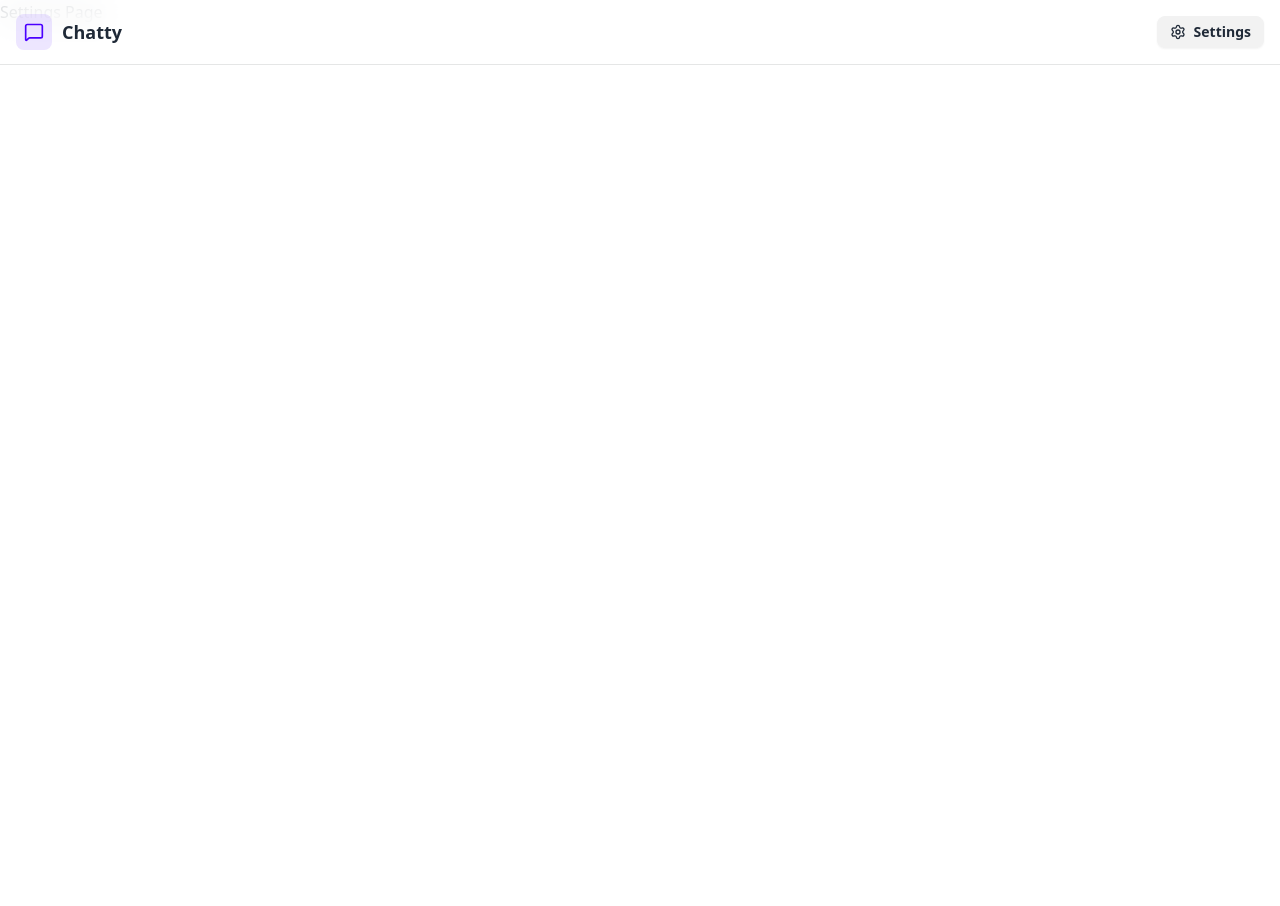
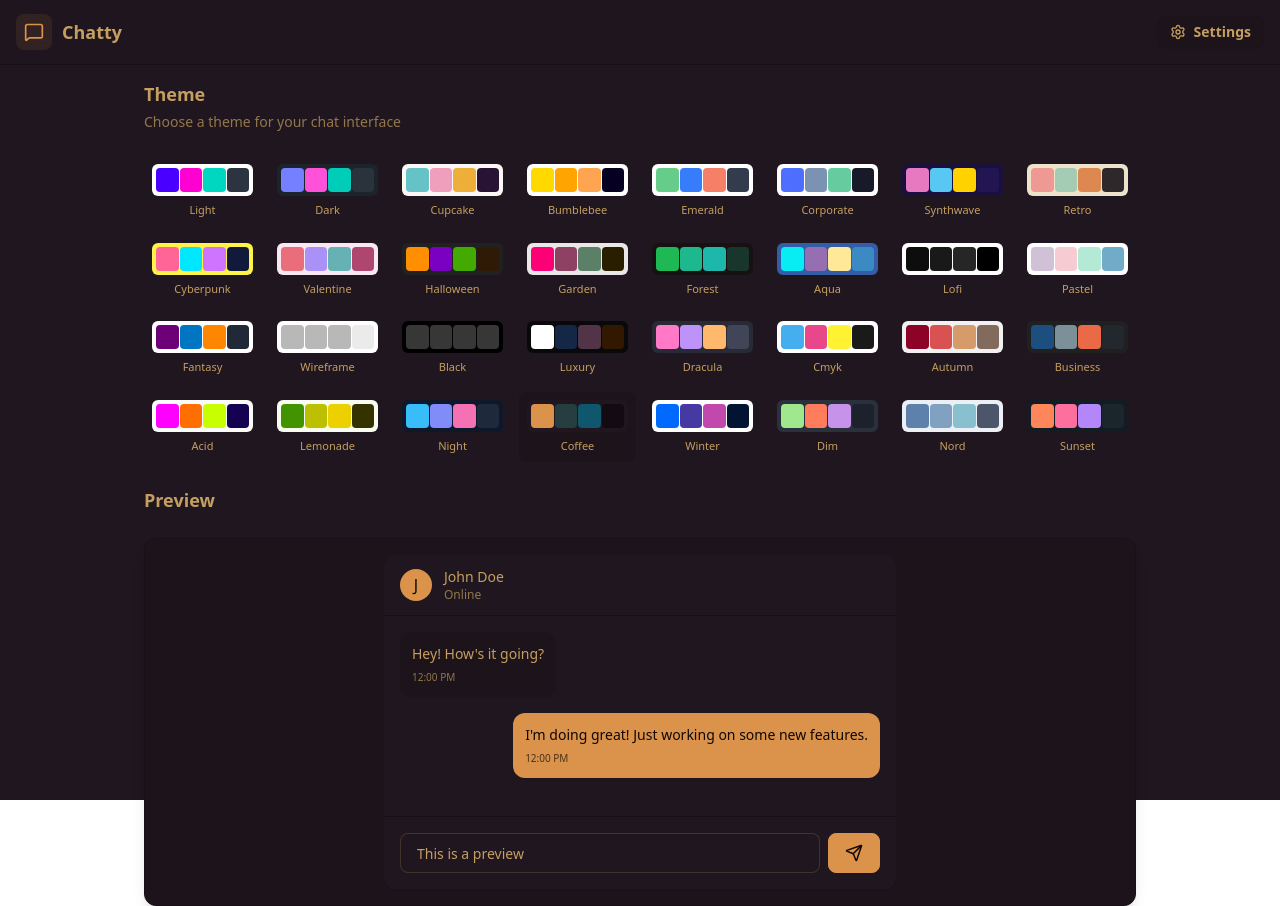
Before and after one commit to BugSlayer9000/CHATME, a React app in the folder frontend/: page /settings in a window 1280 px wide. Before the commit the page ends 800 px from the top, so only its background shows below. Built offline with nearby package versions, Linux system fonts and the light colour scheme; no server answers; the HTML template or start-up script is replaced by a standard one.

Commit message:
Implemented theme selection and preview functionality in SettingsPage

```diff
--- a/frontend/src/App.jsx
+++ b/frontend/src/App.jsx
@@ -9,9 +9,11 @@
 import { useAuthStore } from "./store/useAuthStore";
 import { Loader } from "lucide-react";
 import { Toaster } from "react-hot-toast";
+import { useThemeStore } from "./store/useThemeStore";
 
 const App = () => {
   const { authUser, checkAuth, isCheckingAuth } = useAuthStore();
+  const {theme} = useThemeStore()
 
   useEffect(() => {
     checkAuth();
@@ -25,7 +27,7 @@
     );
 
   return (
-    <div>
+    <div data-theme={theme}>
       <Toaster />
 
       <Navbar />
@@ -49,8 +51,6 @@
           element={authUser ? <ProfilePage /> : <Navigate to={"/login"} />}
         />
       </Routes>
-
-
     </div>
   );
 };
--- /dev/null
+++ b/frontend/src/constants/index.js
@@ -0,0 +1,34 @@
+export const THEMES = [
+  "light",
+  "dark",
+  "cupcake",
+  "bumblebee",
+  "emerald",
+  "corporate",
+  "synthwave",
+  "retro",
+  "cyberpunk",
+  "valentine",
+  "halloween",
+  "garden",
+  "forest",
+  "aqua",
+  "lofi",
+  "pastel",
+  "fantasy",
+  "wireframe",
+  "black",
+  "luxury",
+  "dracula",
+  "cmyk",
+  "autumn",
+  "business",
+  "acid",
+  "lemonade",
+  "night",
+  "coffee",
+  "winter",
+  "dim",
+  "nord",
+  "sunset",
+];
--- a/frontend/src/pages/SettingsPage.jsx
+++ b/frontend/src/pages/SettingsPage.jsx
@@ -1,11 +1,116 @@
-import React from 'react'
+import { THEMES } from "../constants";
+import { useThemeStore } from "../store/useThemeStore";
+import { Send } from "lucide-react";
+
+const PREVIEW_MESSAGES = [
+  { id: 1, content: "Hey! How's it going?", isSent: false },
+  { id: 2, content: "I'm doing great! Just working on some new features.", isSent: true },
+];
 
 const SettingsPage = () => {
+  const { theme, setTheme } = useThemeStore();
+
   return (
-    <div>
-      Settings Page
+    <div className="h-screen container mx-auto px-4 pt-20 max-w-5xl">
+      <div className="space-y-6">
+        <div className="flex flex-col gap-1">
+          <h2 className="text-lg font-semibold">Theme</h2>
+          <p className="text-sm text-base-content/70">Choose a theme for your chat interface</p>
+        </div>
+
+        <div className="grid grid-cols-4 sm:grid-cols-6 md:grid-cols-8 gap-2">
+          {THEMES.map((t) => (
+            <button
+              key={t}
+              className={`
+                group flex flex-col items-center gap-1.5 p-2 rounded-lg transition-colors
+                ${theme === t ? "bg-base-200" : "hover:bg-base-200/50"}
+              `}
+              onClick={() => setTheme(t)}
+            >
+              <div className="relative h-8 w-full rounded-md overflow-hidden" data-theme={t}>
+                <div className="absolute inset-0 grid grid-cols-4 gap-px p-1">
+                  <div className="rounded bg-primary"></div>
+                  <div className="rounded bg-secondary"></div>
+                  <div className="rounded bg-accent"></div>
+                  <div className="rounded bg-neutral"></div>
+                </div>
+              </div>
+              <span className="text-[11px] font-medium truncate w-full text-center">
+                {t.charAt(0).toUpperCase() + t.slice(1)}
+              </span>
+            </button>
+          ))}
+        </div>
+
+        {/* Preview Section */}
+        <h3 className="text-lg font-semibold mb-3">Preview</h3>
+        <div className="rounded-xl border border-base-300 overflow-hidden bg-base-100 shadow-lg">
+          <div className="p-4 bg-base-200">
+            <div className="max-w-lg mx-auto">
+              {/* Mock Chat UI */}
+              <div className="bg-base-100 rounded-xl shadow-sm overflow-hidden">
+                {/* Chat Header */}
+                <div className="px-4 py-3 border-b border-base-300 bg-base-100">
+                  <div className="flex items-center gap-3">
+                    <div className="w-8 h-8 rounded-full bg-primary flex items-center justify-center text-primary-content font-medium">
+                      J
+                    </div>
+                    <div>
+                      <h3 className="font-medium text-sm">John Doe</h3>
+                      <p className="text-xs text-base-content/70">Online</p>
+                    </div>
+                  </div>
+                </div>
+
+                {/* Chat Messages */}
+                <div className="p-4 space-y-4 min-h-[200px] max-h-[200px] overflow-y-auto bg-base-100">
+                  {PREVIEW_MESSAGES.map((message) => (
+                    <div
+                      key={message.id}
+                      className={`flex ${message.isSent ? "justify-end" : "justify-start"}`}
+                    >
+                      <div
+                        className={`
+                          max-w-[80%] rounded-xl p-3 shadow-sm
+                          ${message.isSent ? "bg-primary text-primary-content" : "bg-base-200"}
+                        `}
+                      >
+                        <p className="text-sm">{message.content}</p>
+                        <p
+                          className={`
+                            text-[10px] mt-1.5
+                            ${message.isSent ? "text-primary-content/70" : "text-base-content/70"}
+                          `}
+                        >
+                          12:00 PM
+                        </p>
+                      </div>
+                    </div>
+                  ))}
+                </div>
+
+                {/* Chat Input */}
+                <div className="p-4 border-t border-base-300 bg-base-100">
+                  <div className="flex gap-2">
+                    <input
+                      type="text"
+                      className="input input-bordered flex-1 text-sm h-10"
+                      placeholder="Type a message..."
+                      value="This is a preview"
+                      readOnly
+                    />
+                    <button className="btn btn-primary h-10 min-h-0">
+                      <Send size={18} />
+                    </button>
+                  </div>
+                </div>
+              </div>
+            </div>
+          </div>
+        </div>
+      </div>
     </div>
-  )
-}
-
-export default SettingsPage
+  );
+};
+export default SettingsPage;
--- /dev/null
+++ b/frontend/src/store/useThemeStore.js
@@ -0,0 +1,9 @@
+import { create } from "zustand";
+
+export const useThemeStore = create((set) => ({
+  theme: localStorage.getItem("chat-theme") || "coffee",
+  setTheme: (theme) => {
+    localStorage.setItem("chat-theme", theme);
+    set({ theme });
+  },
+}));
--- a/frontend/tailwind.config.js
+++ b/frontend/tailwind.config.js
@@ -10,4 +10,40 @@
     extend: {},
   },
   plugins: [daisyui],
+  daisyui: {
+    themes: [
+      "light",
+      "dark",
+      "cupcake",
+      "bumblebee",
+      "emerald",
+      "corporate",
+      "synthwave",
+      "retro",
+      "cyberpunk",
+      "valentine",
+      "halloween",
+      "garden",
+      "forest",
+      "aqua",
+      "lofi",
+      "pastel",
+      "fantasy",
+      "wireframe",
+      "black",
+      "luxury",
+      "dracula",
+      "cmyk",
+      "autumn",
+      "business",
+      "acid",
+      "lemonade",
+      "night",
+      "coffee",
+      "winter",
+      "dim",
+      "nord",
+      "sunset",
+    ],
+  },
 };
```
